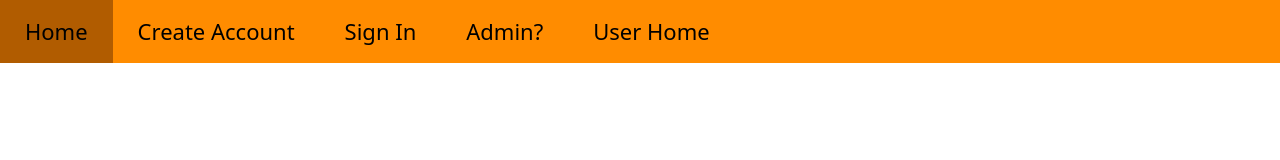
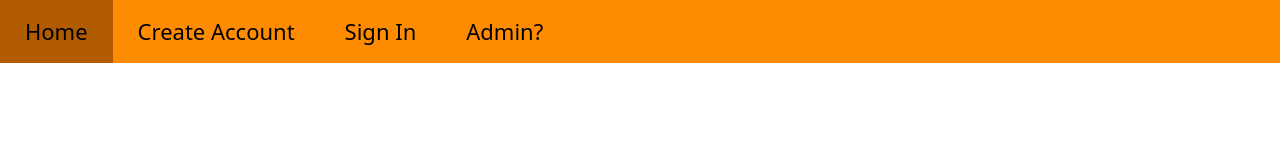
Before and after one commit to valequintanilla/Software_Project, a React (Create React App) app in the folder moviebooking-app/: page / in a window 1280 px wide. Shown: the top 160 px of the page. Built offline with nearby package versions, Linux system fonts and the light colour scheme.

Commit message:
Update Navbar.js
removed the user home page button

```diff
--- a/moviebooking-app/src/components/Navbar.js
+++ b/moviebooking-app/src/components/Navbar.js
@@ -23,9 +23,7 @@ function Navbar() {
         <Link to = '/AdminLogin'>
           <button>Admin?</button>
         </Link>
-        <Link to = '/Userhome'>
-          <button>User Home</button>
-        </Link>
+
     </div>
 
   );
```
